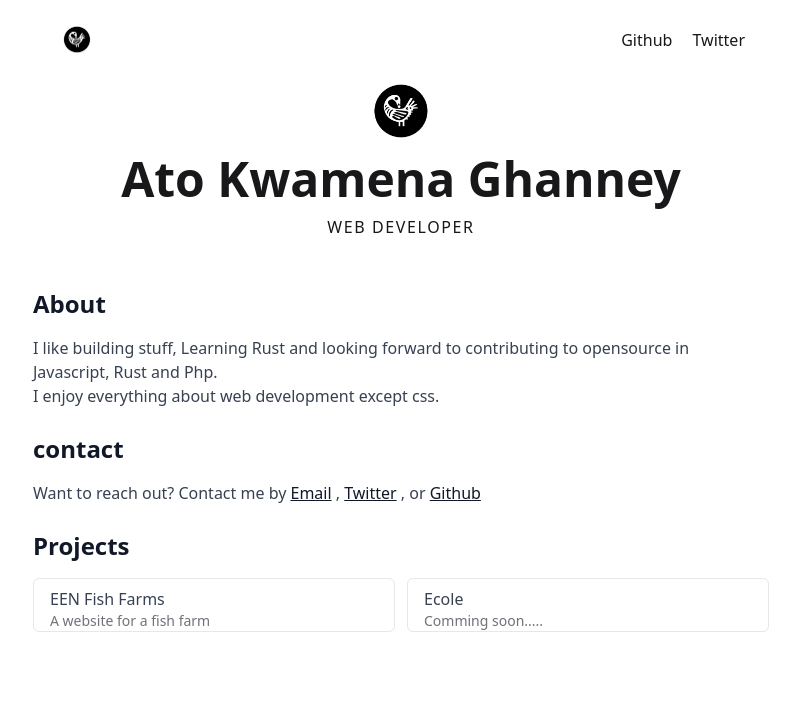
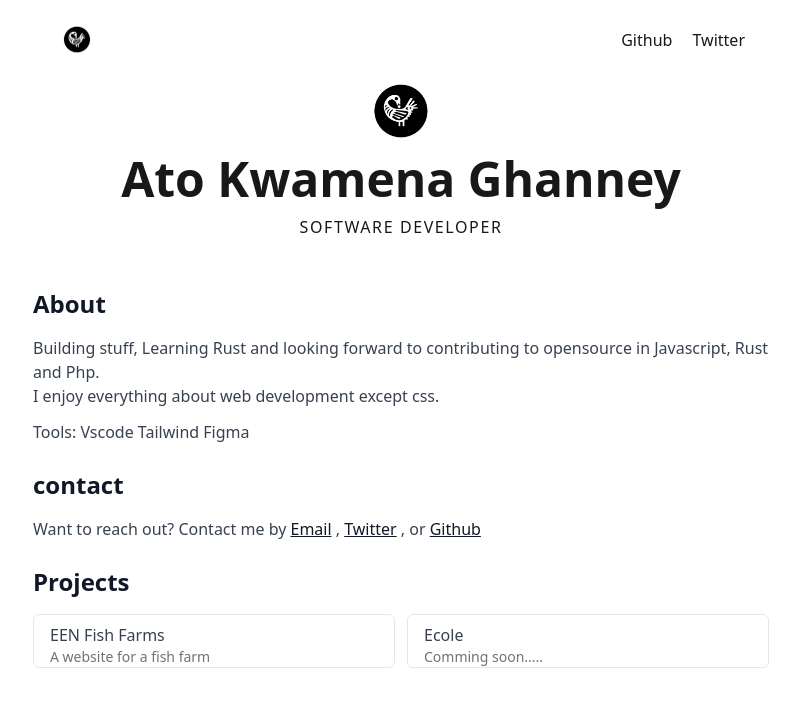
Before and after one commit to at-o/at-o.github.io, a Jekyll site: the page built from index.html, in a window 1280 px wide. Shown: the top 707 px of the page, without its empty margins (239-1039 px from the left). Built offline with Jekyll 4.4.1, drawn with Linux system fonts in a browser that asks for light colours; nearby versions of some CDN libraries.

Commit message:
tool use added

```diff
--- a/index.html
+++ b/index.html
@@ -21,18 +21,19 @@ layout: default
     </div>
     <div>
       <h1 class="text-5xl font-bold leading-normal">Ato Kwamena Ghanney</h1>
-      <p class="tracking-widest uppercase">Web Developer</p>
+      <p class="tracking-widest uppercase">Software Developer</p>
     </div>
   </div>
 
   <section class="mb-6 text-gray-700">
     <h2 class="text-2xl text-gray-900 font-bold mb-4 leading-snug">About</h2>
     <p>
-      I like building stuff, Learning Rust and looking forward to contributing
-      to opensource in Javascript, Rust and Php.
+      Building stuff, Learning Rust and looking forward to contributing to
+      opensource in Javascript, Rust and Php.
       <br />
       I enjoy everything about web development except css.
     </p>
+    <p class="my-3">Tools: Vscode Tailwind Figma</p>
   </section>
 
   <section class="mb-6 text-gray-700">
```
